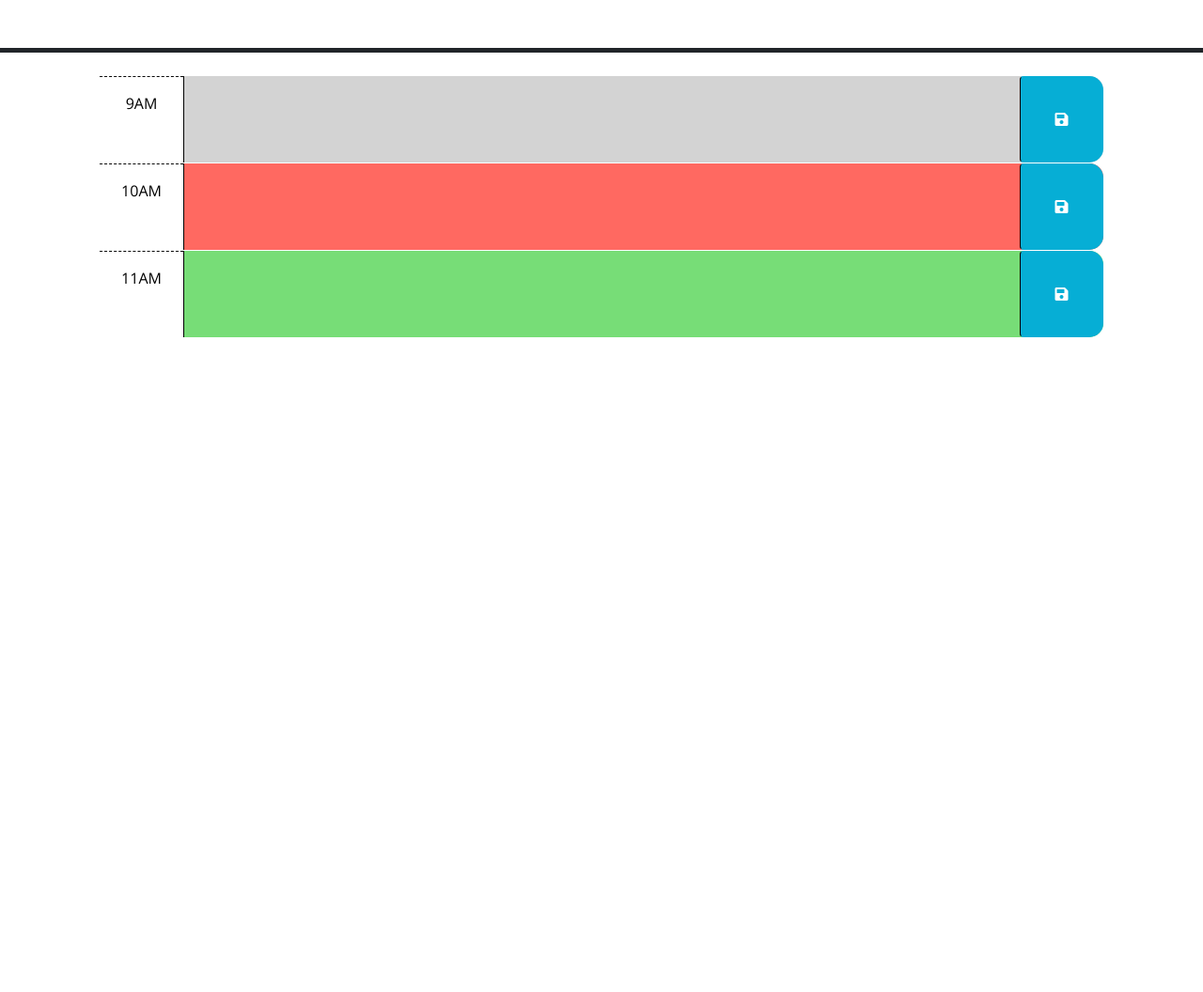
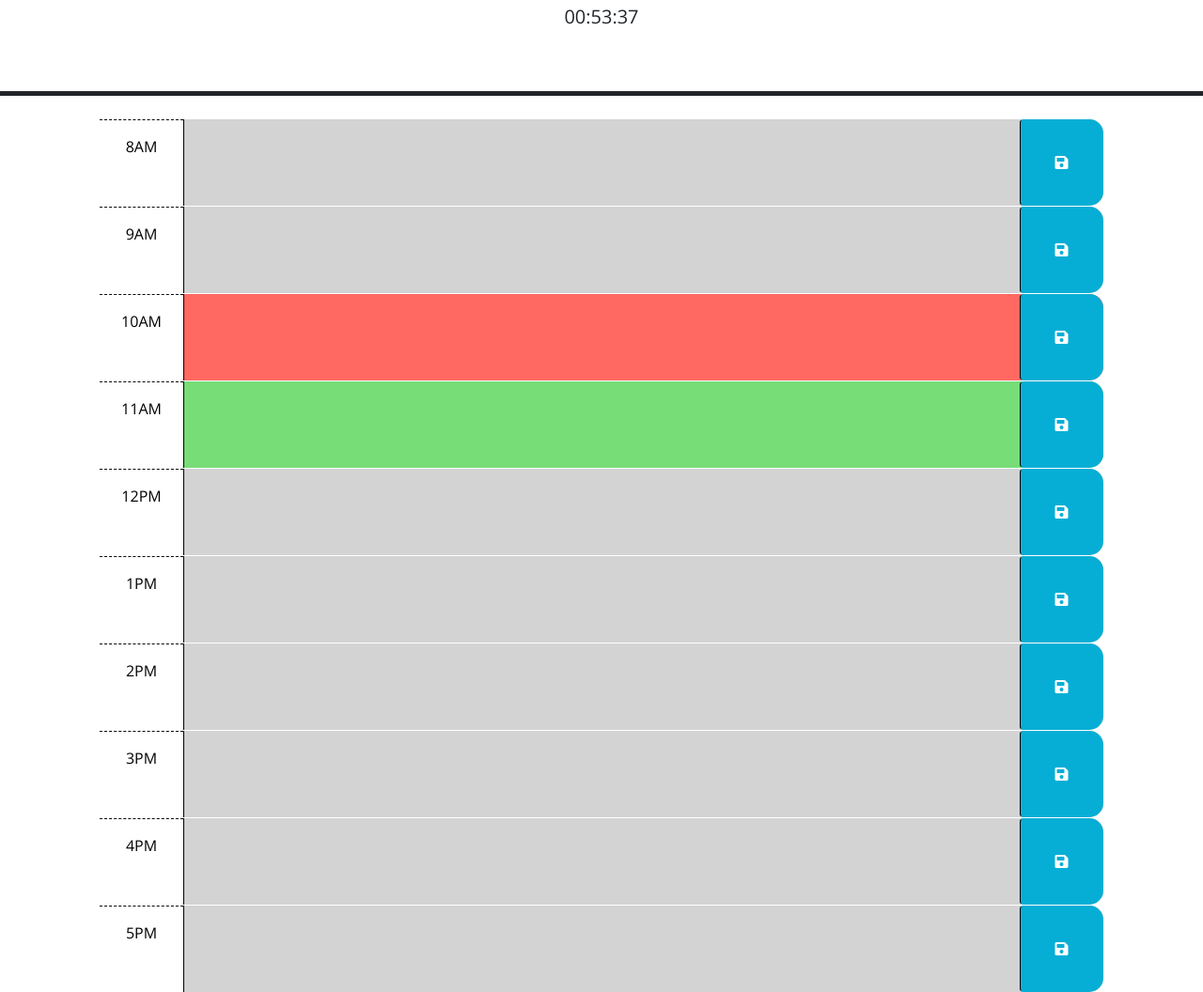
Before and after one commit to spzweifel/Work-day, a plain HTML site: page index.html in a window 1280 px wide. Shown: the part 176-1232 px from the top of the page at 94% size. Before the commit the page ends 800 px from the top, so only its background shows below. Drawn offline with nearby package versions, Linux system fonts and the light colour scheme.

Commit message:
added time blocks and a clock

```diff
--- a/index.html
+++ b/index.html
@@ -26,6 +26,7 @@
     <header class="p-5 mb-4 border-5 border-bottom border-dark text-center">
       <h1 class="display-3">Work Day Scheduler</h1>
       <p class="lead">A simple calendar app for scheduling your work day</p>
+      <!--use this id and class to display what the current day is-->
       <p id="currentDay" class="lead"></p>
     </header>
     <div class="container-lg px-5">
@@ -38,6 +39,14 @@
         in the finished product. Remember to delete this comment once the
         code is implemented.
         -->
+
+        <div id="hour-8" class="row time-block past">
+          <div class="col-2 col-md-1 hour text-center py-3">8AM</div>
+          <textarea class="col-8 col-md-10 description" rows="3"> </textarea>
+          <button class="btn saveBtn col-2 col-md-1" aria-label="save">
+            <i class="fas fa-save" aria-hidden="true"></i>
+          </button>
+        </div>
 
       <!-- Example of a past time block. The "past" class adds a gray background color. -->
       <div id="hour-9" class="row time-block past">
@@ -66,6 +75,60 @@
         </button>
       </div>
 
+      <!--change the "past" thing. it should be reactive to the time of day which should automatically update-->
+      <div id="hour-12" class="row time-block past">
+        <div class="col-2 col-md-1 hour text-center py-3">12PM</div>
+        <textarea class="col-8 col-md-10 description" rows="3"> </textarea>
+        <button class="btn saveBtn col-2 col-md-1" aria-label="save">
+          <i class="fas fa-save" aria-hidden="true"></i>
+        </button>
+      </div>
+
+      <!--change the "past" thing. it should be reactive to the time of day which should automatically update-->
+      <div id="hour-1" class="row time-block past">
+        <div class="col-2 col-md-1 hour text-center py-3">1PM</div>
+        <textarea class="col-8 col-md-10 description" rows="3"> </textarea>
+        <button class="btn saveBtn col-2 col-md-1" aria-label="save">
+          <i class="fas fa-save" aria-hidden="true"></i>
+        </button>
+      </div>
+
+      <!--change the "past" thing. it should be reactive to the time of day which should automatically update-->
+      <div id="hour-2" class="row time-block past">
+        <div class="col-2 col-md-1 hour text-center py-3">2PM</div>
+        <textarea class="col-8 col-md-10 description" rows="3"> </textarea>
+        <button class="btn saveBtn col-2 col-md-1" aria-label="save">
+          <i class="fas fa-save" aria-hidden="true"></i>
+        </button>
+      </div>
+
+      <!--change the "past" thing. it should be reactive to the time of day which should automatically update-->
+      <div id="hour-3" class="row time-block past">
+        <div class="col-2 col-md-1 hour text-center py-3">3PM</div>
+        <textarea class="col-8 col-md-10 description" rows="3"> </textarea>
+        <button class="btn saveBtn col-2 col-md-1" aria-label="save">
+          <i class="fas fa-save" aria-hidden="true"></i>
+        </button>
+      </div>
+
+      <!--change the "past" thing. it should be reactive to the time of day which should automatically update-->
+      <div id="hour-4" class="row time-block past">
+        <div class="col-2 col-md-1 hour text-center py-3">4PM</div>
+        <textarea class="col-8 col-md-10 description" rows="3"> </textarea>
+        <button class="btn saveBtn col-2 col-md-1" aria-label="save">
+          <i class="fas fa-save" aria-hidden="true"></i>
+        </button>
+      </div>
+
+      <!--change the "past" thing. it should be reactive to the time of day which should automatically update-->
+      <div id="hour-5" class="row time-block past">
+        <div class="col-2 col-md-1 hour text-center py-3">5PM</div>
+        <textarea class="col-8 col-md-10 description" rows="3"> </textarea>
+        <button class="btn saveBtn col-2 col-md-1" aria-label="save">
+          <i class="fas fa-save" aria-hidden="true"></i>
+        </button>
+      </div>
+
     <script src="https://code.jquery.com/jquery-3.4.1.min.js"></script>
     <script
       src="https://cdn.jsdelivr.net/npm/dayjs@1.11.3/dayjs.min.js"
--- a/script.js
+++ b/script.js
@@ -2,6 +2,9 @@
 // the code isn't run until the browser has finished rendering all the elements
 // in the html.
 $(function () {
+  //make this reactive so it's updating in real time
+  var time = dayjs().format('HH:mm:ss');
+  $('#currentDay').text(time);
   // TODO: Add a listener for click events on the save button. This code should
   // use the id in the containing time-block as a key to save the user input in
   // local storage. HINT: What does `this` reference in the click listener
```
